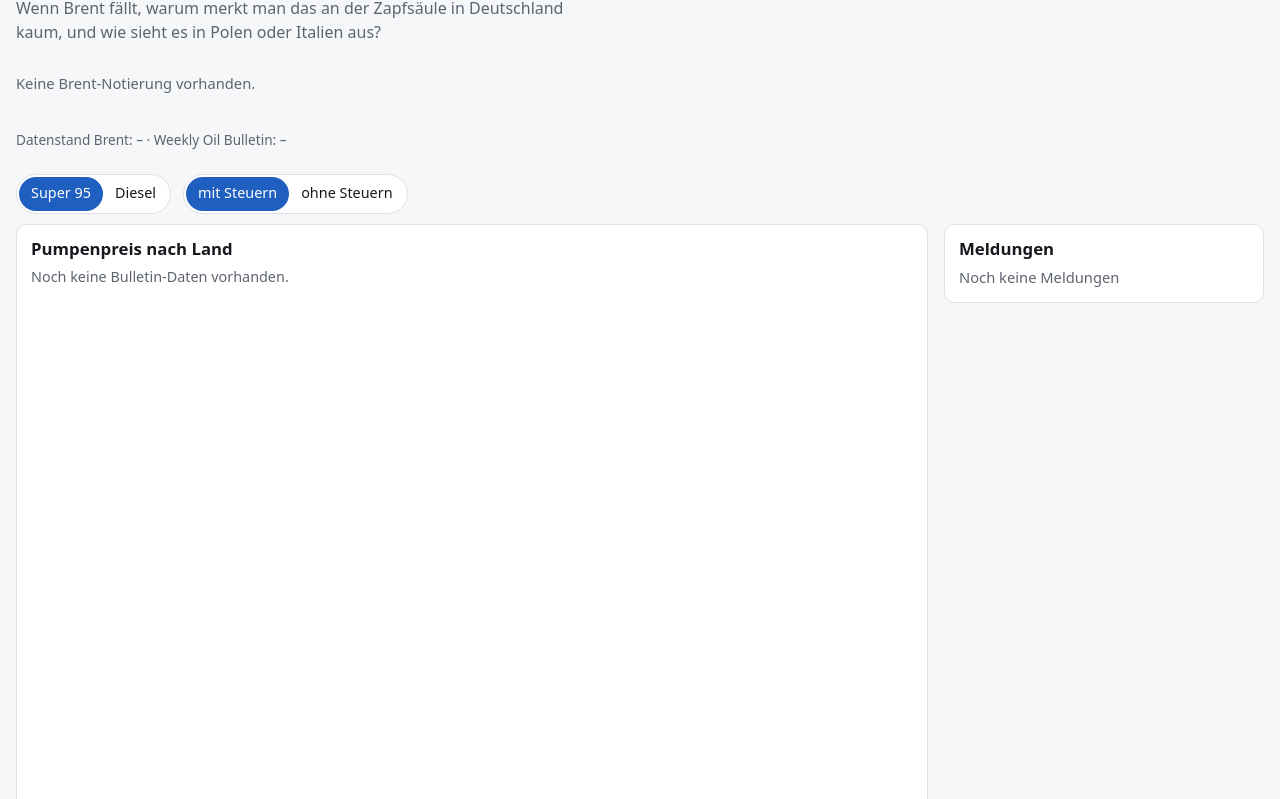
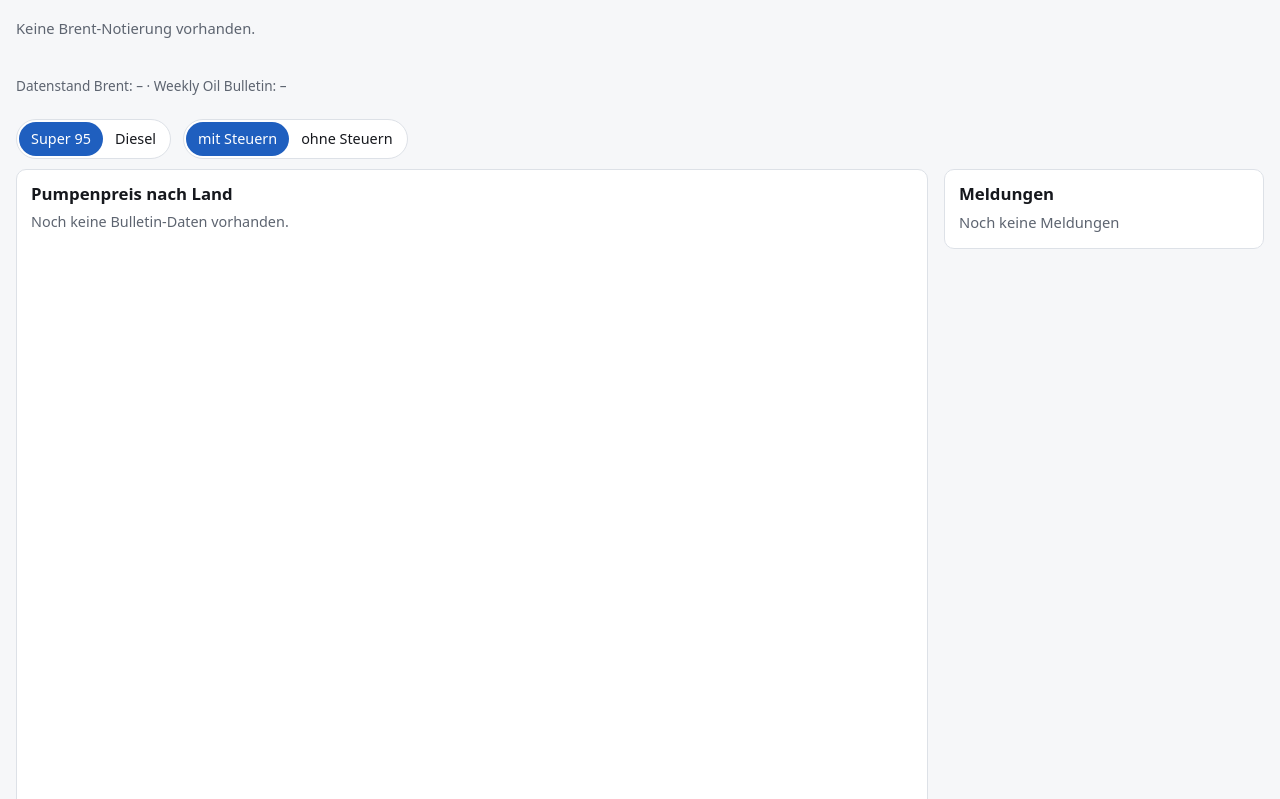
Before and after one commit to altipard/oiliversum, a website built with Vite: page web/index.html in a window 1280 px wide. Shown: the part 65-864 px from the top of the page. Built offline with nearby package versions, Linux system fonts and the light colour scheme; some packages are replaced by stand-ins of ours; no server answers; the database is empty; what world-atlas would draw is missing.

Commit message:
fix(web): drop misleading subtitle
- the question framed a Brent drop as a fact regardless of current data

```diff
--- a/web/index.html
+++ b/web/index.html
@@ -13,10 +13,6 @@
   <body>
     <header class="page-header">
       <h1>Brent und Spritpreise in der EU</h1>
-      <p class="lead">
-        Wenn Brent fällt, warum merkt man das an der Zapfsäule in Deutschland kaum, und wie sieht es in Polen oder
-        Italien aus?
-      </p>
       <div id="config-error" class="banner banner-error" role="alert" hidden></div>
       <section id="headline" class="headline" aria-label="Brent aktuell">
         <p class="status" data-status></p>
--- a/web/src/style.css
+++ b/web/src/style.css
@@ -77,6 +77,7 @@ h2 {
 
 h1 {
   font-size: clamp(1.35rem, 4vw, 1.9rem);
+  margin-bottom: 12px;
 }
 
 h2 {
@@ -96,12 +97,6 @@ h2 {
 
 .page-header {
   padding-top: 20px;
-}
-
-.lead {
-  margin: 6px 0 14px;
-  color: var(--muted);
-  max-width: 60ch;
 }
 
 .banner {
```
